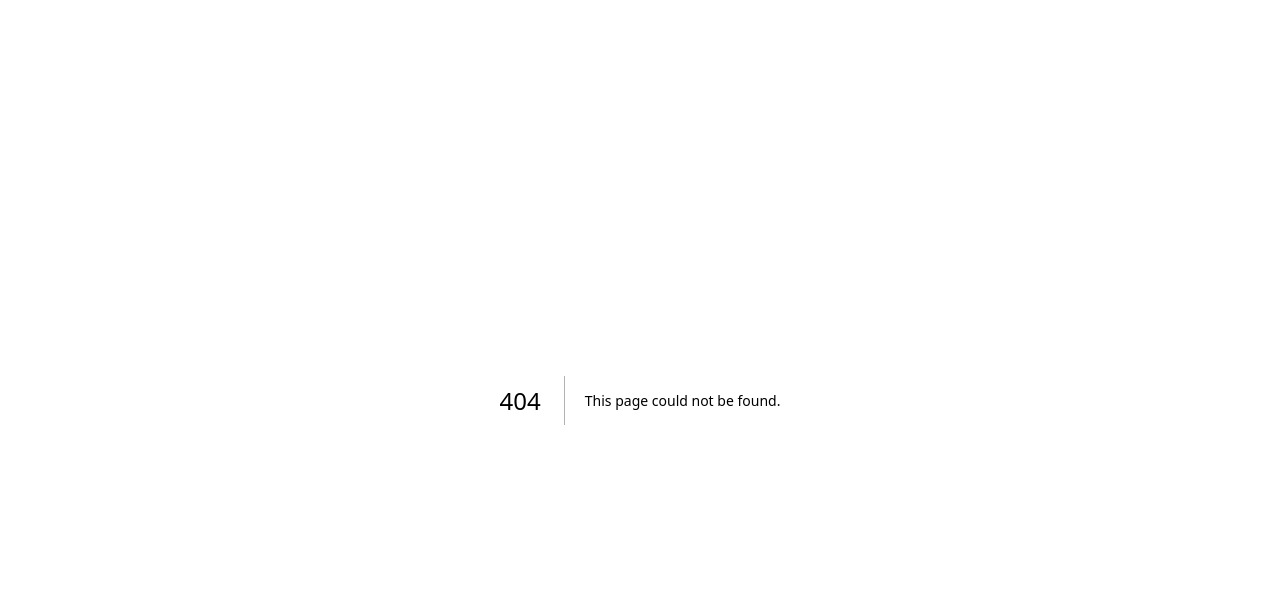
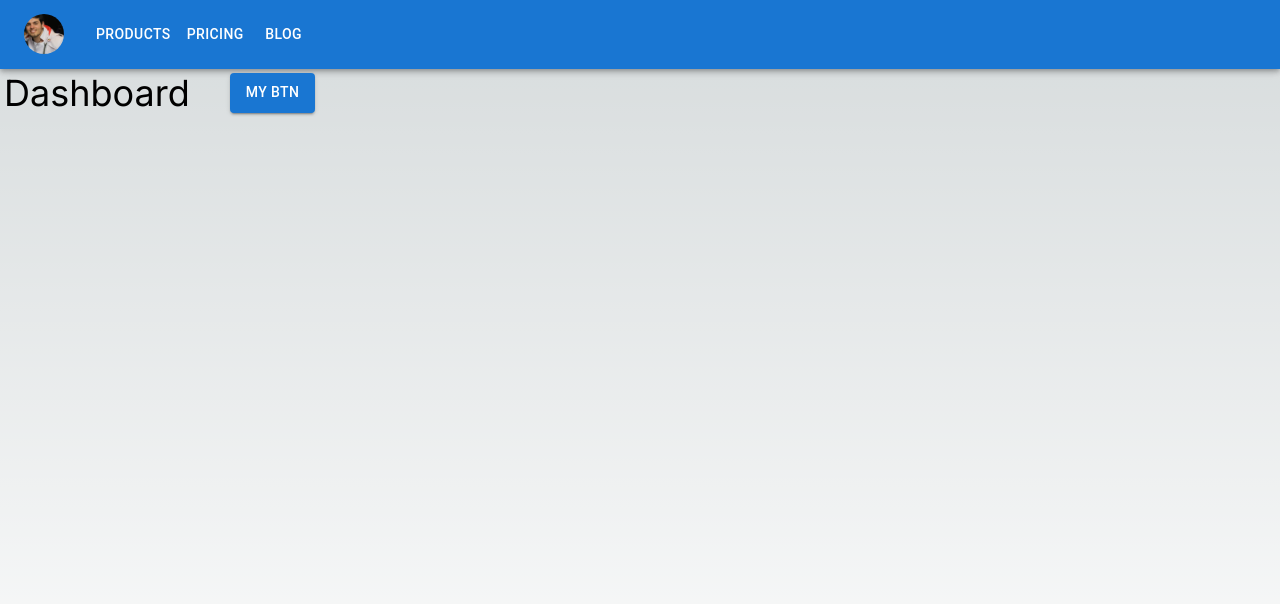
Before and after one commit to eladonline/portfiolio, a Next.js app: page /hack in a window 1280 px wide. Before the commit this address had no page. Shown: the top 604 px of the page. Built offline with nearby package versions, Linux system fonts and the light colour scheme.

Commit message:
create navbar

```diff
--- a/app/globals.css
+++ b/app/globals.css
@@ -17,11 +17,12 @@
 }
 
 body {
+  margin:0;
   color: rgb(var(--foreground-rgb));
   background: linear-gradient(
       to bottom,
       transparent,
       rgb(var(--background-end-rgb))
     )
-    rgb(var(--background-start-rgb));
+    rgb(var(--background-start-rgb)) no-repeat fixed;
 }
--- /dev/null
+++ b/app/hack/layout.tsx
@@ -0,0 +1,12 @@
+import ResponsiveAppBar from "@/ui/navbar/Navbar";
+
+export default function Layout({ children }: { children: React.ReactNode }) {
+  return (
+    <div className="flex-col h-screen">
+      <div className="w-full">
+        <ResponsiveAppBar />
+      </div>
+      <div className="grow p-1 md:overflow-y-auto">{children}</div>
+    </div>
+  );
+}
--- /dev/null
+++ b/app/hack/page.tsx
@@ -0,0 +1,12 @@
+import { inter } from "@/ui/fonts";
+import Button from "@mui/material/Button";
+
+export default async function Page() {
+  return (
+    <main className={`${inter.className} flex gap-x-10`}>
+      <div className={"text-4xl"}>Dashboard</div>
+
+      <Button variant="contained">my btn</Button>
+    </main>
+  );
+}
--- a/app/layout.tsx
+++ b/app/layout.tsx
@@ -1,22 +1,23 @@
-import type { Metadata } from 'next'
-import { Inter } from 'next/font/google'
-import './globals.css'
-
-const inter = Inter({ subsets: ['latin'] })
+import type { Metadata } from "next";
+import "./globals.css";
+import { abel } from "@/ui/fonts";
 
 export const metadata: Metadata = {
-  title: 'Create Next App',
-  description: 'Generated by create next app',
-}
+  title: "Create Next App",
+  description: "Generated by create next app",
+};
 
 export default function RootLayout({
   children,
 }: {
-  children: React.ReactNode
+  children: React.ReactNode;
 }) {
   return (
     <html lang="en">
-      <body className={inter.className}>{children}</body>
+      <head>
+        <meta name="viewport" content="initial-scale=1, width=device-width" />
+      </head>
+      <body className={abel.className}>{children}</body>
     </html>
-  )
+  );
 }
--- /dev/null
+++ b/app/ui/fonts.ts
@@ -0,0 +1,4 @@
+import { Abel, Inter } from "next/font/google";
+
+export const abel = Abel({ weight: "400", subsets: ["latin"] });
+export const inter = Inter({ subsets: ["latin"] });
--- /dev/null
+++ b/app/ui/navbar/Navbar.tsx
@@ -0,0 +1,95 @@
+"use client";
+import React, { useState } from "react";
+import AppBar from "@mui/material/AppBar";
+import Box from "@mui/material/Box";
+import Toolbar from "@mui/material/Toolbar";
+import IconButton from "@mui/material/IconButton";
+import Typography from "@mui/material/Typography";
+import Menu from "@mui/material/Menu";
+import Container from "@mui/material/Container";
+import Avatar from "@mui/material/Avatar";
+import Button from "@mui/material/Button";
+import Tooltip from "@mui/material/Tooltip";
+import MenuItem from "@mui/material/MenuItem";
+import Image from "next/image";
+
+const pages = ["Products", "Pricing", "Blog"];
+
+function ResponsiveAppBar() {
+  const [anchorElNav, setAnchorElNav] = useState<null | HTMLElement>(null);
+  const [anchorElUser, setAnchorElUser] = useState<null | HTMLElement>(null);
+
+  const handleOpenNavMenu = (event: React.MouseEvent<HTMLElement>) => {
+    setAnchorElNav(event.currentTarget);
+  };
+
+  const handleCloseNavMenu = () => {
+    setAnchorElNav(null);
+  };
+
+  const handleCloseUserMenu = () => {
+    setAnchorElUser(null);
+  };
+
+  return (
+    <AppBar position="static">
+      <Container maxWidth="xl">
+        <Toolbar disableGutters>
+          <Box sx={{ mr: 3 }}>
+            <Tooltip title="Elad ben-aderet">
+              <Avatar>
+                <Image
+                  width={40}
+                  height={40}
+                  alt="Profile"
+                  quality={100}
+                  src={"/profile.jpg"}
+                />
+              </Avatar>
+            </Tooltip>
+          </Box>
+
+          <Box className={"grow md:hidden"}>
+            <Menu
+              id="menu-appbar"
+              anchorEl={anchorElNav}
+              anchorOrigin={{
+                vertical: "bottom",
+                horizontal: "left",
+              }}
+              keepMounted
+              transformOrigin={{
+                vertical: "top",
+                horizontal: "left",
+              }}
+              open={Boolean(anchorElNav)}
+              onClose={handleCloseNavMenu}
+              sx={{
+                display: { xs: "block", md: "none" },
+              }}
+            >
+              {pages.map((page) => (
+                <MenuItem key={page} onClick={handleCloseNavMenu}>
+                  <Typography textAlign="center">{page}</Typography>
+                </MenuItem>
+              ))}
+            </Menu>
+          </Box>
+
+          <Box className={"flex"}>
+            {pages.map((page) => (
+              <Button
+                key={page}
+                onClick={handleCloseNavMenu}
+                sx={{ my: 2, color: "white", display: "block" }}
+              >
+                {page}
+              </Button>
+            ))}
+          </Box>
+        </Toolbar>
+      </Container>
+    </AppBar>
+  );
+}
+export default ResponsiveAppBar;
--- a/tailwind.config.ts
+++ b/tailwind.config.ts
@@ -1,20 +1,23 @@
-import type { Config } from 'tailwindcss'
+import type { Config } from "tailwindcss";
 
 const config: Config = {
   content: [
-    './src/pages/**/*.{js,ts,jsx,tsx,mdx}',
-    './src/components/**/*.{js,ts,jsx,tsx,mdx}',
-    './src/app/**/*.{js,ts,jsx,tsx,mdx}',
+    "./pages/**/*.{js,ts,jsx,tsx,mdx}",
+    "./components/**/*.{js,ts,jsx,tsx,mdx}",
+    "./app/**/*.{js,ts,jsx,tsx,mdx}",
   ],
   theme: {
     extend: {
       backgroundImage: {
-        'gradient-radial': 'radial-gradient(var(--tw-gradient-stops))',
-        'gradient-conic':
-          'conic-gradient(from 180deg at 50% 50%, var(--tw-gradient-stops))',
+        "gradient-radial": "radial-gradient(var(--tw-gradient-stops))",
+        "gradient-conic":
+          "conic-gradient(from 180deg at 50% 50%, var(--tw-gradient-stops))",
       },
     },
   },
   plugins: [],
-}
-export default config
+  corePlugins: {
+    preflight: false,
+  },
+};
+export default config;
--- a/tsconfig.json
+++ b/tsconfig.json
@@ -19,7 +19,8 @@
       }
     ],
     "paths": {
-      "@/*": ["./src/*"]
+      "@/*": ["./app/*"],
+      "#/*": ["./*"]
     }
   },
   "include": ["next-env.d.ts", "**/*.ts", "**/*.tsx", ".next/types/**/*.ts"],
```
Also changed, not shown: app/page.tsx (+7 -7 lines), package.json (+10 -5 lines), .eslintrc.json, public/profile.jpg (added), 1 other file (tests, documents, lock files or other folders).
